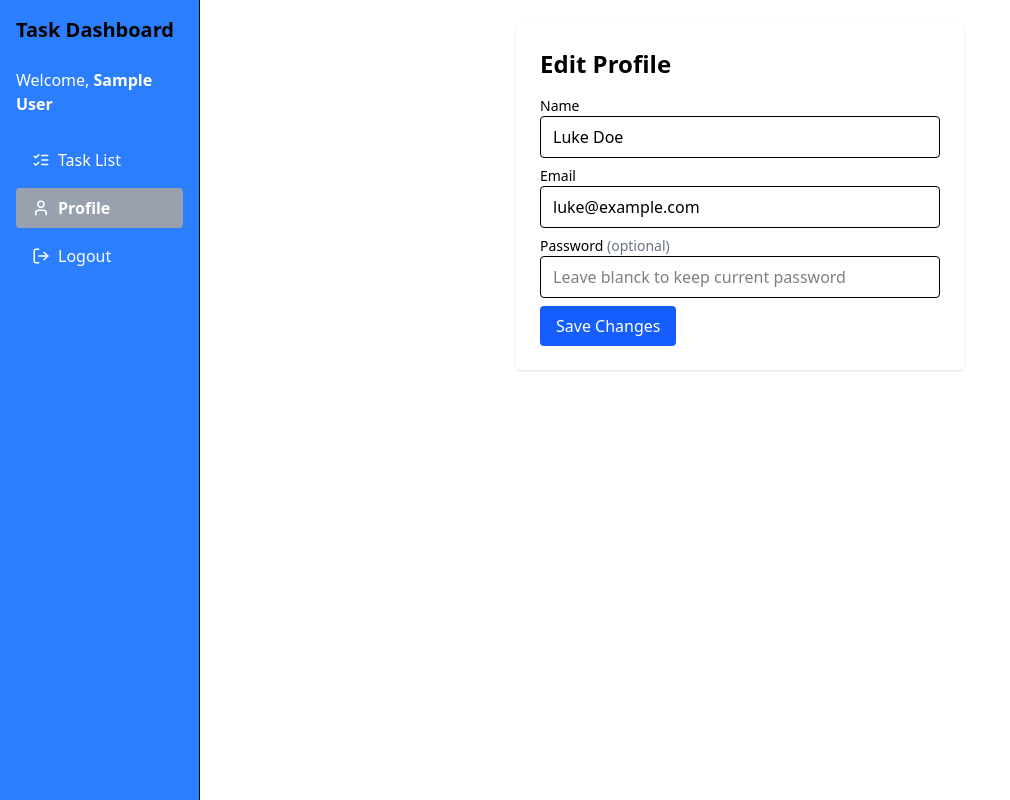
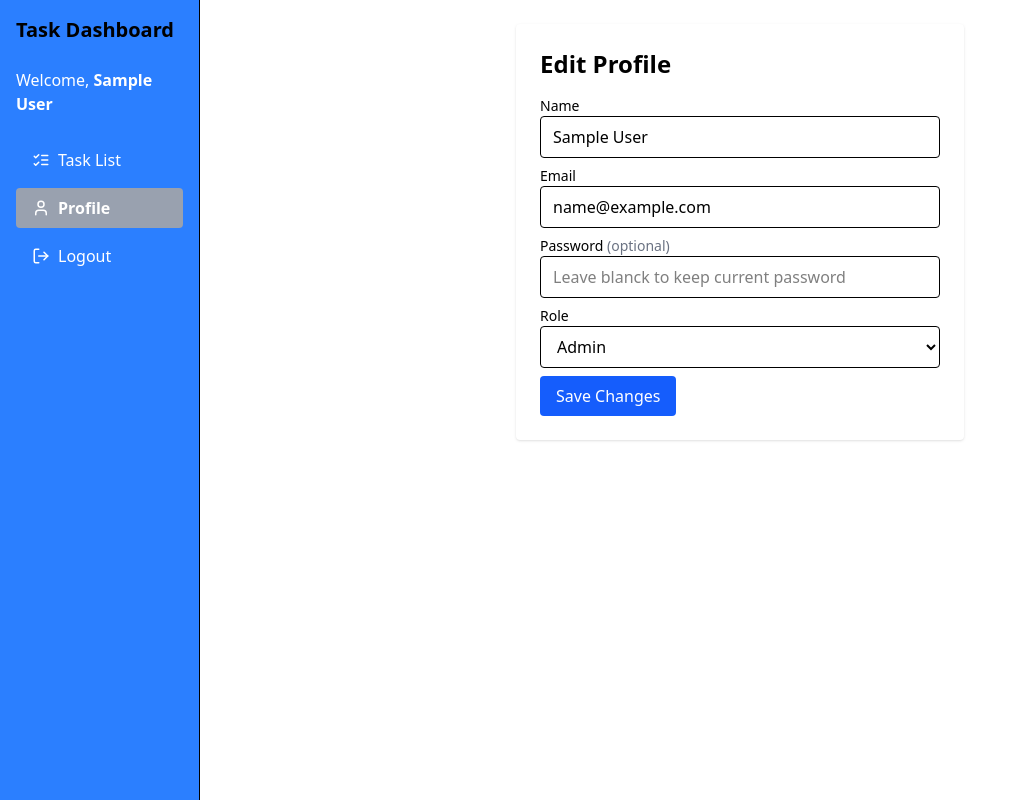
Before and after one commit to edercirino/task-dashboard, a React (Vite) app: page /profile/edit in a window 1280 px wide. Shown: the whole page, without its empty margins (0-1010 px from the left). Built offline with nearby package versions, Linux system fonts and the light colour scheme; sample sign-in values are in the browser's storage.

Commit message:
update: role input form

```diff
--- a/src/pages/EditProfilePage.jsx
+++ b/src/pages/EditProfilePage.jsx
@@ -1,14 +1,15 @@
-import React, { useState } from "react";
+import React from "react";
 import { useNavigate } from "react-router-dom";
 import { useAuth } from "../auth/AuthContext";
 
 const EditProfilePage = () => {
   const navigate = useNavigate();
-  const { token, login } = useAuth();
+  const { user, token, login } = useAuth();
 
-  const [name, setName] = React.useState("Luke Doe");
-  const [email, setEmail] = React.useState("luke@example.com");
-  const [password, setPassword] = useState("");
+  const [name, setName] = React.useState(user.name);
+  const [email, setEmail] = React.useState(user.email);
+  const [password, setPassword] = React.useState("");
+  const [role, setRole] = React.useState(user.role);
   const [error, setError] = React.useState("");
 
   const handleSubmit = async (e) => {
@@ -18,6 +19,7 @@ const EditProfilePage = () => {
     const updateUser = {
       name,
       email,
+      role,
       ...(password && { password }),
     };
 
@@ -83,6 +85,22 @@ const EditProfilePage = () => {
               onChange={(e) => setPassword(e.target.value)}
               placeholder="Leave blanck to keep current password"
             />
+
+            <div>
+              <label for="role" className="block text-sm font-medium">
+                Role
+              </label>
+              <select
+                name="role"
+                id="role"
+                value={role}
+                className="w-full border px-3 py-2 mb-2 rounded"
+                onChange={(e) => setRole(e.target.value)}
+              >
+                <option value="admin">Admin</option>
+                <option value="user">user</option>
+              </select>
+            </div>
             <button
               type="submit"
               className="bg-blue-600
```
